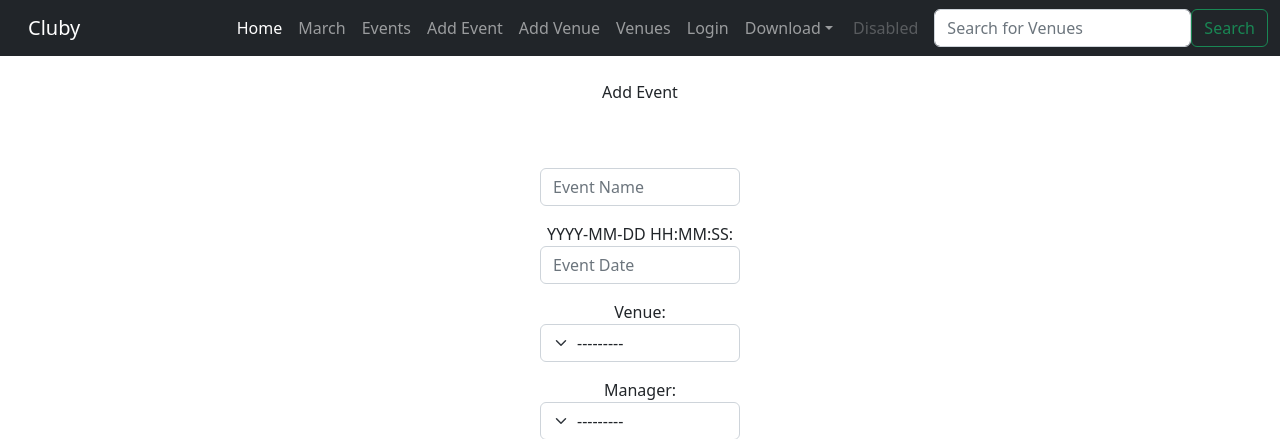
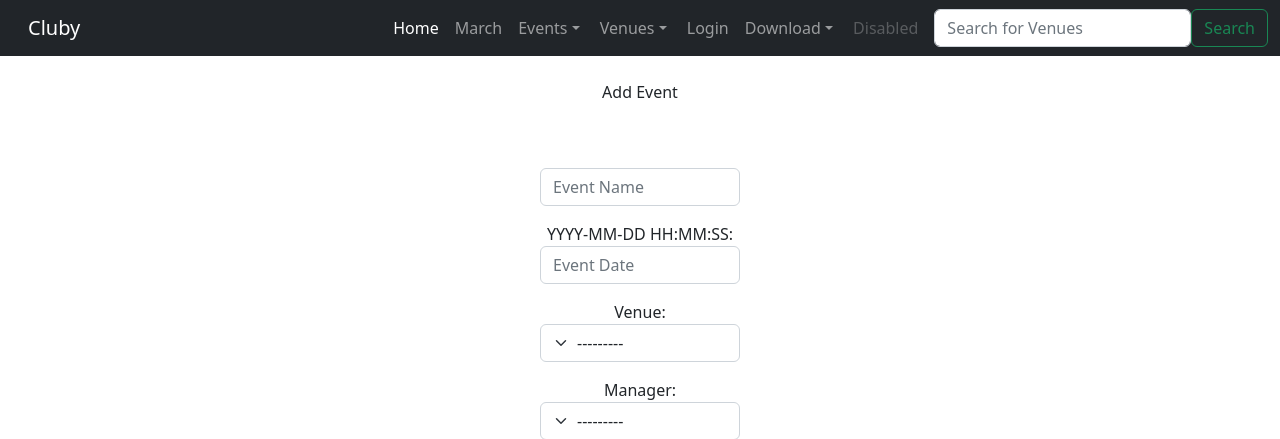
Before and after one commit to Arden27/myclub, a Django app: page /add_event in a window 1280 px wide. Shown: the top 439 px of the page. Run offline with Django 4.2, Linux system fonts and the light colour scheme; data comes from the database, SQL or seed files in the repository.

Commit message:
navbar changes

```diff
--- a/events/templates/events/navbar.html
+++ b/events/templates/events/navbar.html
@@ -12,17 +12,25 @@
           <li class="nav-item">
             <a class="nav-link" href="{% url 'home' '2022' 'march' %}">March</a>
           </li>
-          <li class="nav-item">
-            <a class="nav-link" href="{% url 'list-events' %}">Events</a>
+          <li class="nav-item dropdown">
+            <a class="nav-link dropdown-toggle" href="#" role="button" data-bs-toggle="dropdown" aria-expanded="false">
+              Events
+            </a>
+            <ul class="dropdown-menu">
+              </li>
+              <li><a class="dropdown-item" href="{% url 'list-events' %}">All Event</a></li>
+              <li><a class="dropdown-item" href="{% url 'add-event' %}">Add Event</a></li>
+            </ul>
           </li>
-          <li class="nav-item">
-            <a class="nav-link" href="{% url 'add-event' %}">Add Event</a>
-          </li>
-          <li class="nav-item">
-            <a class="nav-link" href="{% url 'add-venue' %}">Add Venue</a>
-          </li>
-          <li class="nav-item">
-            <a class="nav-link" href="{% url 'list-venues' %}">Venues</a>
+          <li class="nav-item dropdown">
+            <a class="nav-link dropdown-toggle" href="#" role="button" data-bs-toggle="dropdown" aria-expanded="false">
+              Venues
+            </a>
+            <ul class="dropdown-menu">
+              </li>
+              <li><a class="dropdown-item" href="{% url 'list-venues' %}">All Venues</a></li>
+              <li><a class="dropdown-item" href="{% url 'add-venue' %}">Add Venue</a></li>
+            </ul>
           </li>
           {% if user.is_authenticated %}
             <li class="nav-item">
```
